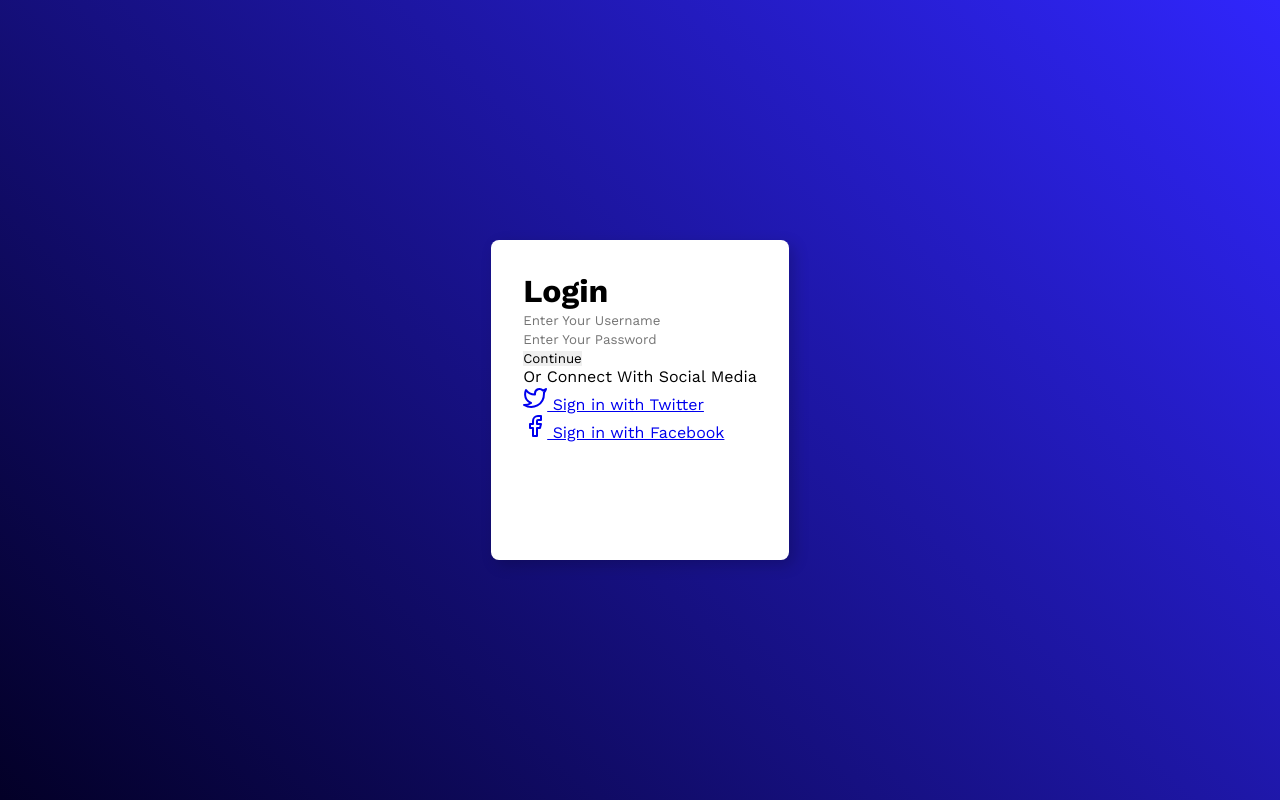
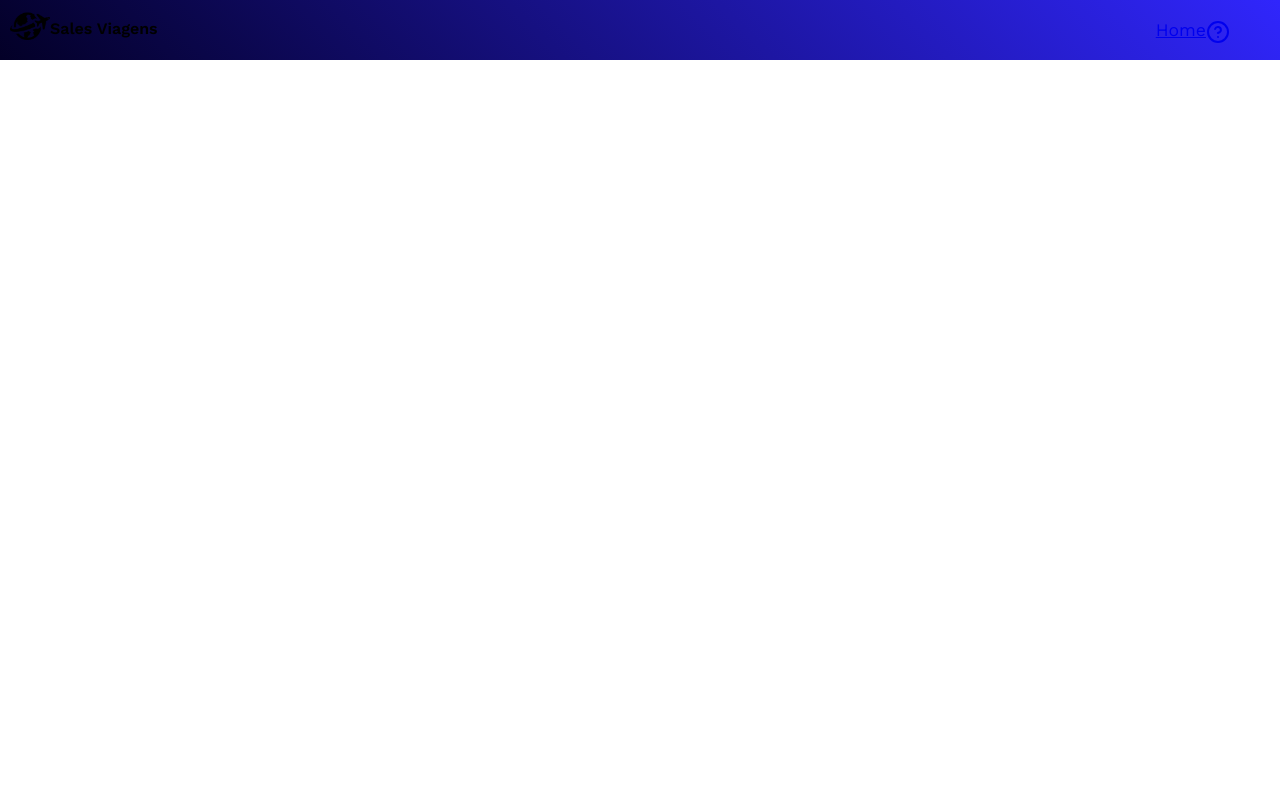
Before and after one commit to saviosales18/SalesViagens, a plain HTML site: page login.html in a window 1280 px wide. Drawn offline with nearby package versions, Linux system fonts and the light colour scheme.

Commit message:
1.277
atualizando

```diff
--- a/login.html
+++ b/login.html
@@ -9,7 +9,19 @@
     <link rel="stylesheet" href="loginstyle.css">
 </head>
 <body>
-    <main class="container">
+    <header>
+        <nav>
+            <div>
+                <img src="img/logo-img.png" alt="Logo" id="logo-img">
+                <p class="logo">Sales Viagens</p>
+            </div>
+            <ul class="menu">
+                <a href="#" class="btn-menu"><li>Home</li></a>
+                <a href="#" class="btn-menu"><i data-feather="help-circle"></i></a>
+            </ul>
+        </nav>
+    </header>
+   <!-- <main class="container">
         <h1>Login</h1>
         <form action="">
             <div class="input-field">
@@ -39,7 +51,7 @@
                     </a>
                 </div>
             </div>
-        </div>
+        </div> -->
 
         <script>
             feather.replace()
--- a/loginstyle.css
+++ b/loginstyle.css
@@ -18,7 +18,7 @@
     --Antique-Brass: #DC9E82;
 }
 
-body {
+/*body {
     background: linear-gradient(45deg, var(--Oxford-Blue), var(--Han-Purple));
     background-repeat: no-repeat;
     min-height: 100vh;
@@ -26,6 +26,45 @@ body {
     display: flex;
     align-items: center;
     justify-content: center;
+}*/
+
+header nav {
+    width: 100%;
+    height: 60px;
+    display: flex;
+    position: fixed;
+    z-index: 99;
+    justify-content: space-between;
+    background: linear-gradient(45deg, var(--Oxford-Blue), var(--Han-Purple));
+    list-style: none;
+}
+
+header nav #logo-img {
+    width: 40px;
+    height: 40px;
+    position: relative;
+    top: 5px;
+    left: 10px;
+}
+
+header nav .logo {
+    font-weight: 600;
+    font-size: 1em;
+    color: black;
+    position: relative;
+    top: -25px;
+    left: 50px;
+}
+
+header nav .menu {
+    list-style: none;
+    display: flex;
+    max-height: 0;
+    position: relative;
+    top: 20px;
+    font-family: 'Work Sans', sans-serif;
+    font-size: 1.1em;
+    margin: 0 50px 0 0;
 }
 
 main.container {
@@ -37,14 +76,14 @@ main.container {
     border-radius: 8px;
 }
 
-main h2 {
+main h1 {
     font-weight: 600;
     margin-bottom: 2rem;
     position: relative;
 }
 
-main h2::before {
-    content: '';
+main h1::before {
+    content: "";
     position: absolute;
     height: 4px;
     width: 25px;
```
